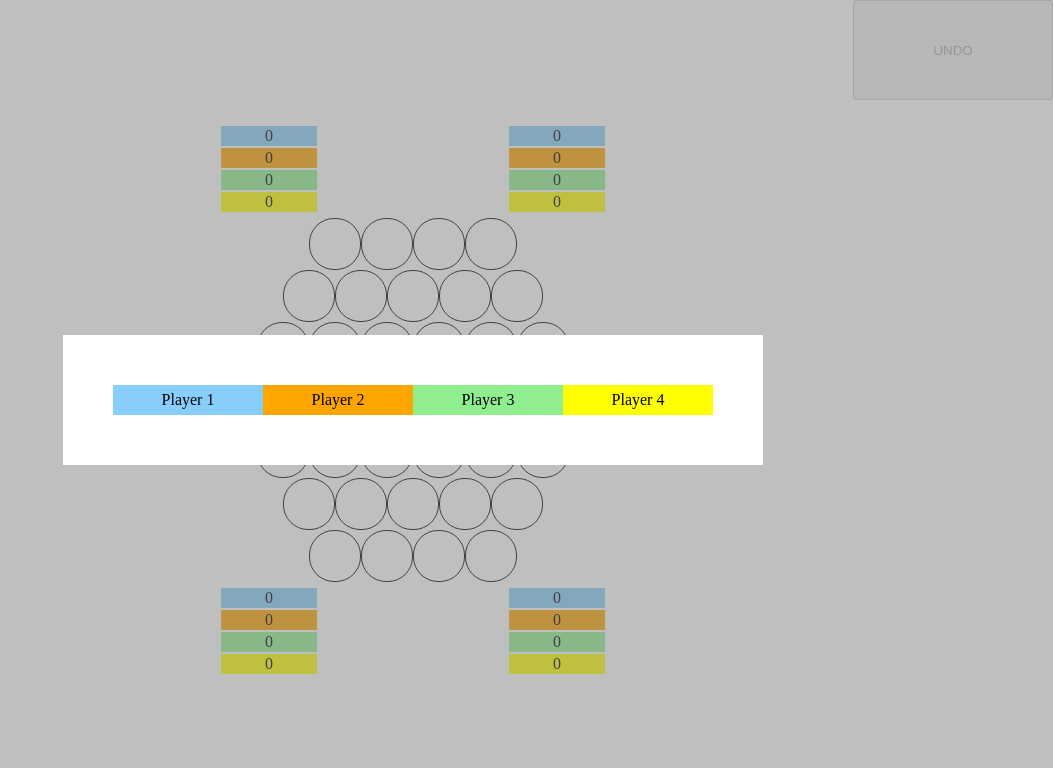
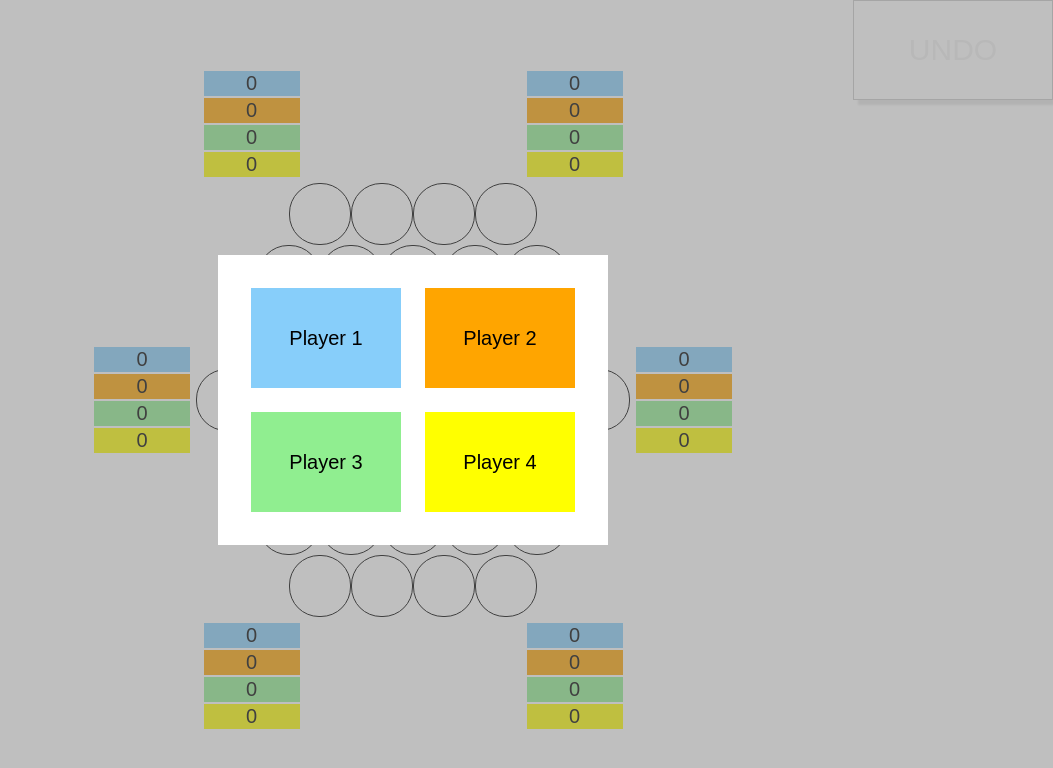
Before and after one commit to sohymg/photosynthesis-board-game, a plain HTML site: page index.html in a window 1280 px wide. Both pictures are taken after a click on the element 562 px from the left and 244 px from the top of the page. Shown: the whole page, without its empty margins (227-1280 px from the left). Drawn offline with Linux system fonts and the light colour scheme.

Commit message:
styling improvements, make everything bigger

```diff
--- a/index.html
+++ b/index.html
@@ -5,6 +5,12 @@
         display: flex;
         justify-content: center;
         align-items: center;
+        font-family: Arial;
+        -webkit-font-smoothing: antialiased;
+      }
+
+      table {
+        font-size: 20px;
       }
 
       .player-1 {
@@ -29,6 +35,16 @@
         top: 0px;
         width: 200px;
         height: 100px;
+        font-size: 30px;
+        border: 1px solid black;
+        background-color: white;
+        cursor: pointer;
+        box-shadow: 5px 5px 2px grey;
+      }
+
+      .undo-btn:disabled {
+        opacity: 0.2;
+        cursor: not-allowed;
       }
 
       .light-points-table-wrapper {
@@ -47,15 +63,16 @@
       }
 
       .cell {
-        width: 50px;
-        height: 50px;
+        width: 60px;
+        height: 60px;
         border: 1px solid black;
-        border-radius: 25px;
+        border-radius: 30px;
         display: inline-block;
         cursor: pointer;
         display: flex;
         justify-content: center;
         align-items: center;
+        font-size: 25px;
       }
 
       .select-player-modal {
@@ -90,16 +107,17 @@
       .select-player-modal .modal-body {
         background-color: white;
         display: flex;
-        padding: 50px;
+        padding: 20px;
       }
 
       .select-player-modal .select-player-btn {
         width: 150px;
-        height: 30px;
+        height: 100px;
         display: flex;
         justify-content: center;
         align-items: center;
         cursor: pointer;
+        margin: 10px;
       }
     </style>
   </head>
@@ -232,10 +250,18 @@
       <div class="modal-background"></div>
       <div class="modal-content">
         <div class="modal-body">
-          <div class="select-player-btn player-1" onclick="javascript:selectPlayer(0);">Player 1</div>
-          <div class="select-player-btn player-2" onclick="javascript:selectPlayer(1);">Player 2</div>
-          <div class="select-player-btn player-3" onclick="javascript:selectPlayer(2);">Player 3</div>
-          <div class="select-player-btn player-4" onclick="javascript:selectPlayer(3);">Player 4</div>
+          <table>
+            <tr>
+              <td><div class="select-player-btn player-1" onclick="javascript:selectPlayer(0);">Player 1</div></td>
+              <td><div class="select-player-btn player-2" onclick="javascript:selectPlayer(1);">Player 2</div></td>
+            </tr>
+            <tr>
+              <td><div class="select-player-btn player-3" onclick="javascript:selectPlayer(2);">Player 3</div></td>
+              <td><div class="select-player-btn player-4" onclick="javascript:selectPlayer(3);">Player 4</div></td>
+            </tr>
+          </table>
+
+
         </div>
       </div>
     </div>
```
